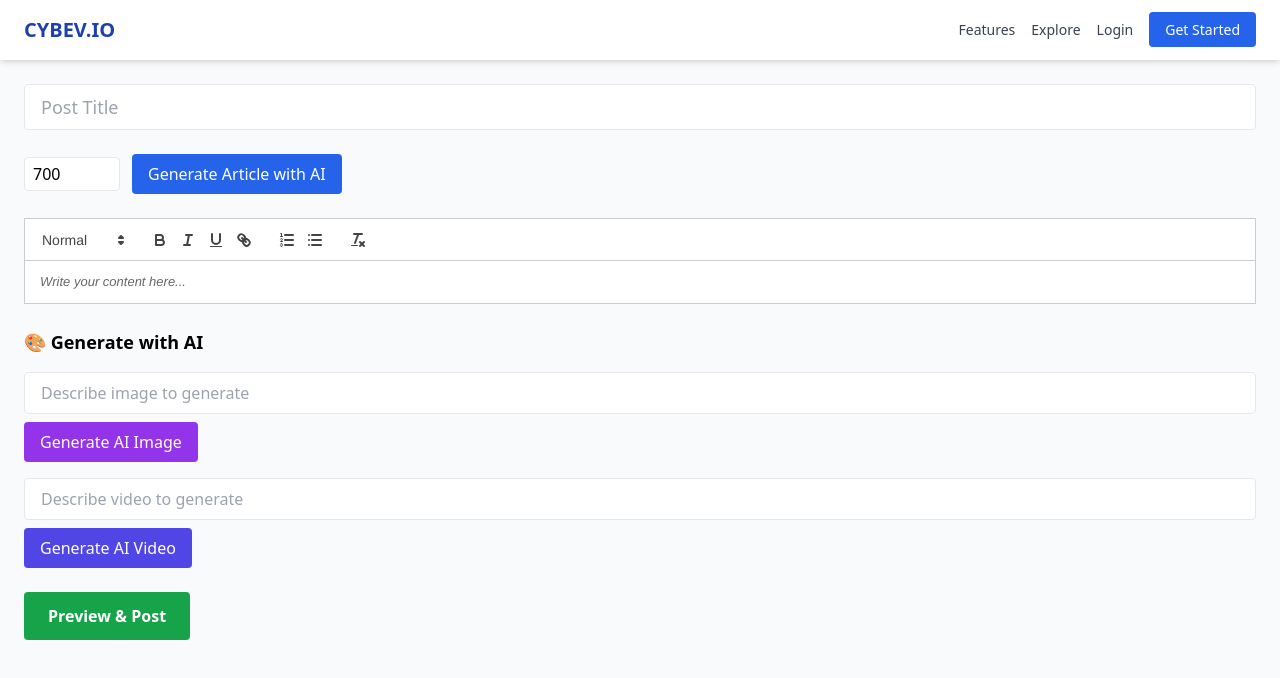
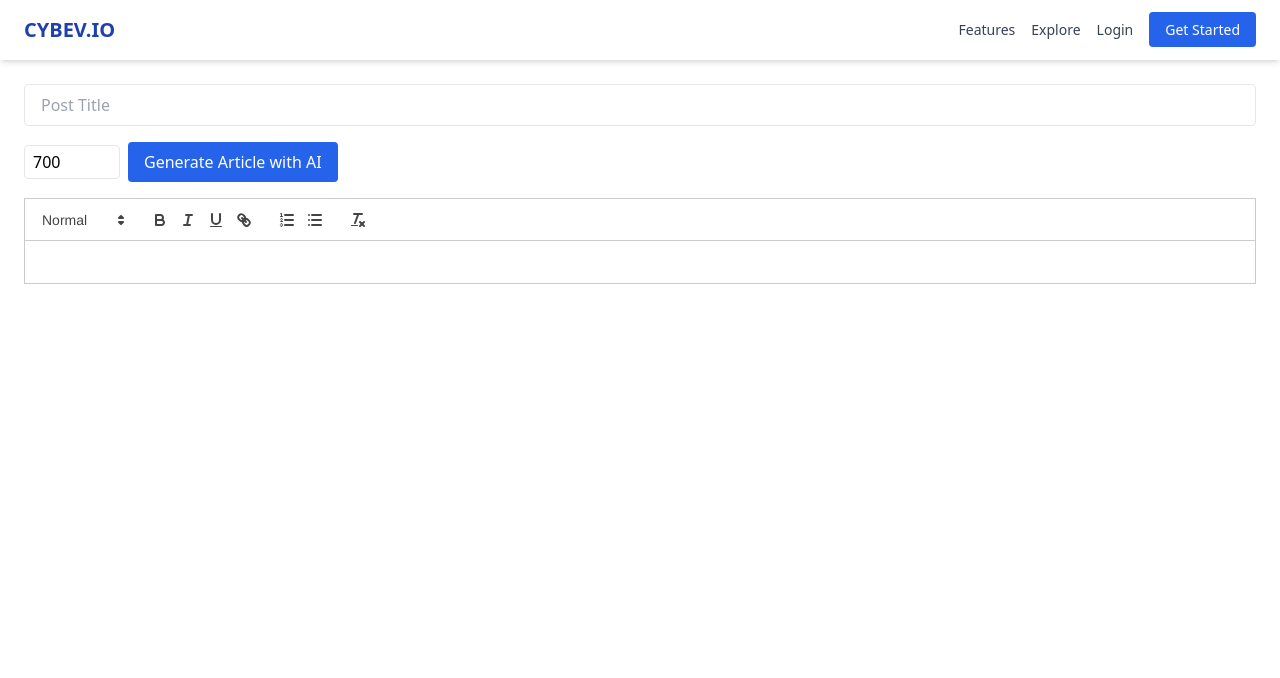
Before and after one commit to cybev1/cybev-frontend, a Next.js app: page /dashboard/write-post in a window 1280 px wide. Shown: the top 678 px of the page. Built offline with nearby package versions, Linux system fonts and the light colour scheme.

Commit message:
Add files via upload

```diff
--- a/components/blog/BlogEditor.js
+++ b/components/blog/BlogEditor.js
@@ -1,22 +1,14 @@
 import { useState } from 'react';
 import dynamic from 'next/dynamic';
 import 'react-quill/dist/quill.snow.css';
-import UploadAIImage from './UploadAIImage';
-import UploadAIVideo from './UploadAIVideo';
-
 const ReactQuill = dynamic(() => import('react-quill'), { ssr: false });
 
 export default function BlogEditor() {
   const [title, setTitle] = useState('');
   const [content, setContent] = useState('');
   const [aiWords, setAiWords] = useState(700);
-  const [image, setImage] = useState('');
-  const [video, setVideo] = useState('');
-  const [generating, setGenerating] = useState(false);
 
   const generateAIArticle = async () => {
-    setGenerating(true);
-    try {
     const res = await fetch(`${process.env.NEXT_PUBLIC_API_BASE}/api/ai/article`, {
       method: 'POST',
       headers: { 'Content-Type': 'application/json' },
@@ -24,75 +16,28 @@ export default function BlogEditor() {
     });
     const data = await res.json();
     if (data?.content) setContent(data.content);
-    } catch (err) {
-      console.error('AI generation failed:', err);
-    } finally {
-      setGenerating(false);
-    }
   };
 
   return (
-    <div className="p-6 space-y-6 bg-gray-50 min-h-screen">
+    <div className="p-6 space-y-4">
       <input
         value={title}
         onChange={(e) => setTitle(e.target.value)}
         placeholder="Post Title"
-        className="w-full px-4 py-2 border rounded text-lg"
+        className="w-full px-4 py-2 border rounded"
       />
-
-      <div className="flex gap-3 items-center">
+      <div className="flex gap-2 items-center">
         <input
           type="number"
           value={aiWords}
           onChange={(e) => setAiWords(e.target.value)}
           className="w-24 px-2 py-1 border rounded"
         />
-        <button
-          onClick={generateAIArticle}
-          disabled={generating || !title}
-          className="bg-blue-600 text-white px-4 py-2 rounded hover:bg-blue-700"
-        >
-          {generating ? 'Generating...' : 'Generate Article with AI'}
+        <button onClick={generateAIArticle} className="bg-blue-600 text-white px-4 py-2 rounded">
+          Generate Article with AI
         </button>
       </div>
-
-      <ReactQuill
-        theme="snow"
-        value={content}
-        onChange={setContent}
-        className="bg-white"
-        placeholder="Write your content here..."
-      />
-
-      <div className="space-y-4">
-        <h3 className="font-bold text-lg">🎨 Generate with AI</h3>
-        <UploadAIImage onUpload={(url) => setImage(url)} />
-        <UploadAIVideo onUpload={(url) => setVideo(url)} />
-      </div>
-
-      {image && (
-        <div className="mt-4">
-          <p className="font-medium">Preview Image:</p>
-          <img src={image} alt="AI Image Preview" className="max-w-sm rounded border" />
-        </div>
-      )}
-
-      {video && (
-        <div className="mt-4">
-          <p className="font-medium">Preview Video:</p>
-          <video controls className="w-full max-w-md">
-            <source src={video} type="video/mp4" />
-            Your browser does not support the video tag.
-          </video>
-        </div>
-      )}
-
-      <button
-        className="bg-green-600 text-white px-6 py-3 rounded font-semibold hover:bg-green-700"
-        onClick={() => alert('✅ Ready to connect submit logic')}
-      >
-        Preview & Post
-      </button>
+      <ReactQuill theme="snow" value={content} onChange={setContent} className="bg-white" />
     </div>
   );
 }
```
Lines whose indentation alone changed are shown as unchanged.
